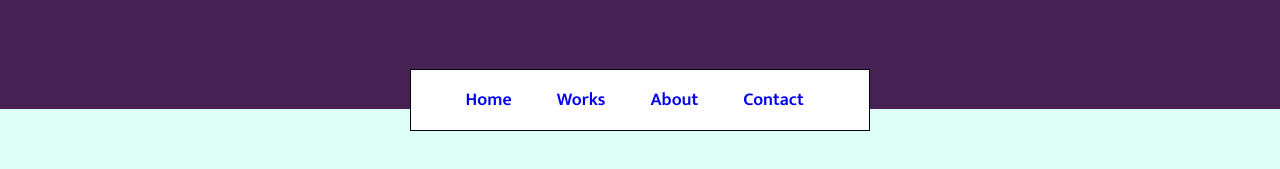
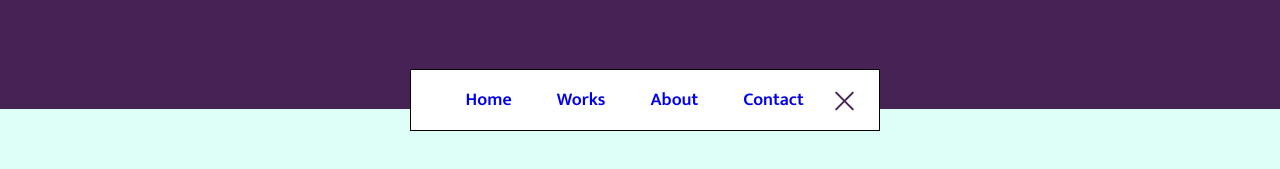
Before and after one commit to pharouqy/Animated-navigation, a plain HTML site: page index.html in a window 1280 px wide. Shown: the part 291-460 px from the top of the page. Drawn offline with Linux system fonts and the light colour scheme.

Commit message:
Humberger Done !!!

```diff
--- a/styles.css
+++ b/styles.css
@@ -38,7 +38,6 @@ section:nth-child(3) {
 }
 
 ul {
-
   display: flex;
 }
 
@@ -47,7 +46,7 @@ li:not(:last-child) {
 }
 
 li {
-    list-style: none;
+  list-style: none;
   padding: 15px;
 }
 
@@ -56,5 +55,30 @@ a {
 }
 
 nav div:nth-child(2) {
-    padding: 25px;
+  padding: 0 60px 0 0;
 }
+
+.humburger span {
+  height: 2px;
+  width: 25px;
+  background-color: #462255;
+  position: absolute;
+  top: 30px;
+  left: 13px;
+  transform: rotate(45deg);
+}
+
+.humburger span::after {
+  content: " ";
+  height: 2px;
+  width: 25px;
+  background-color: #462255;
+  position: absolute;
+  top: 0px;
+  left: 0px;
+  transform: rotate(90deg);
+}
+
+div.humburger {
+  position: relative;
+}
```
